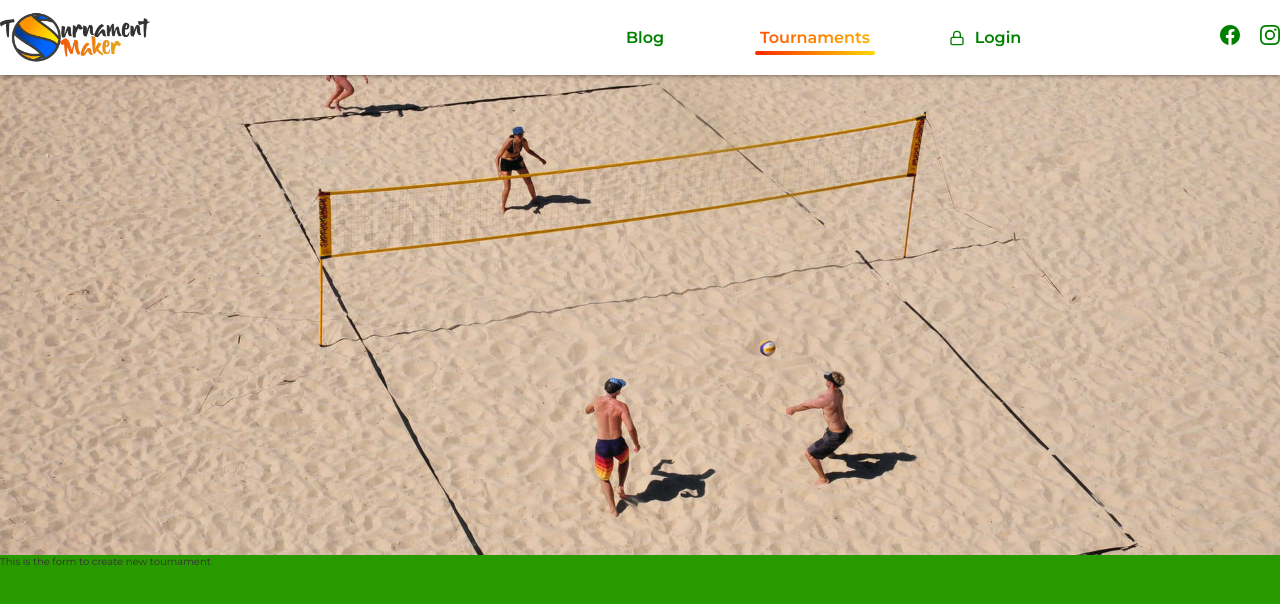
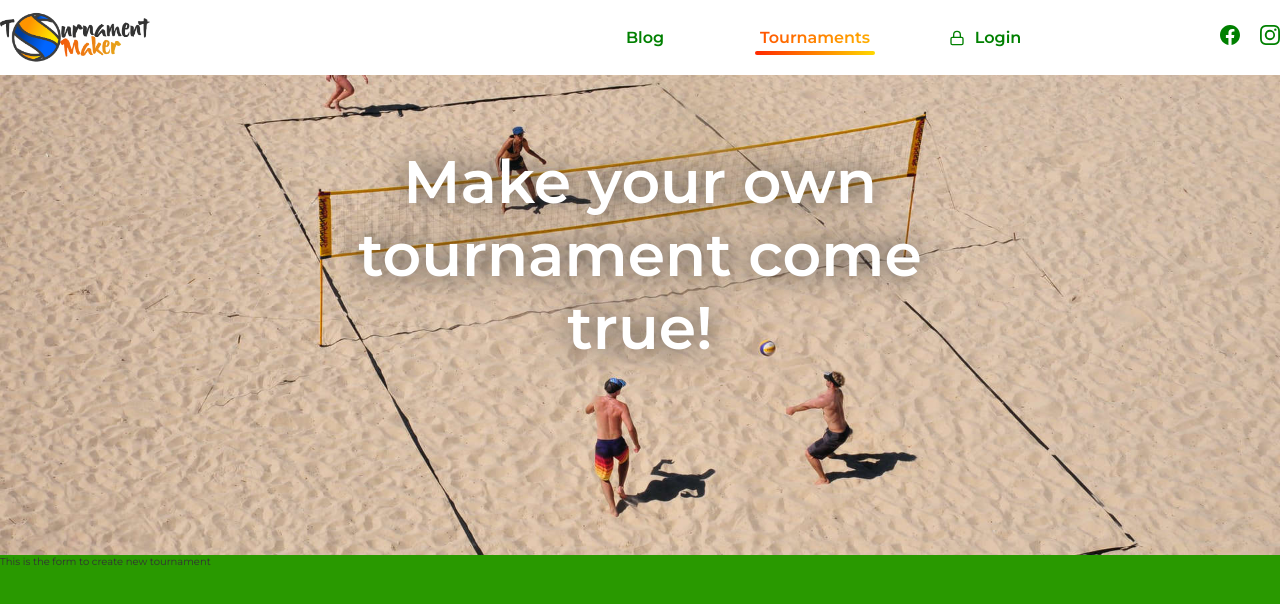
Before and after one commit to obrebskim/Tournament-maker-front, a React (Create React App) app: page /tournaments/create in a window 1280 px wide. Shown: the top 604 px of the page. Built offline with nearby package versions, Linux system fonts and the light colour scheme.

Commit message:
Adding h1 to Hero component

```diff
--- a/src/components/Hero/Hero.tsx
+++ b/src/components/Hero/Hero.tsx
@@ -5,14 +5,27 @@ import HeroImg from '../../assets/beach_volley_hero.jpg'
 export default function Hero() {
     return (
         <Container style={{ backgroundImage: `url(${HeroImg})` }}>
-
+            <h1>Make your own tournament come true!</h1>
         </Container>
     )
 }
 
 const Container = styled.div`
     height: 60vh;
+    position: relative;
     background-repeat: no-repeat;
     background-position: center center;
     background-size: cover;
+
+    & h1 {
+        position: absolute;
+        top: 70px;
+        left: 50%;
+        transform: translateX(-50%);
+        text-shadow: 0 0 30px #333;
+        font-size: 6rem;
+        color: #fff;
+        font-weight: bold;
+        text-align: center;
+    }
 `
```
